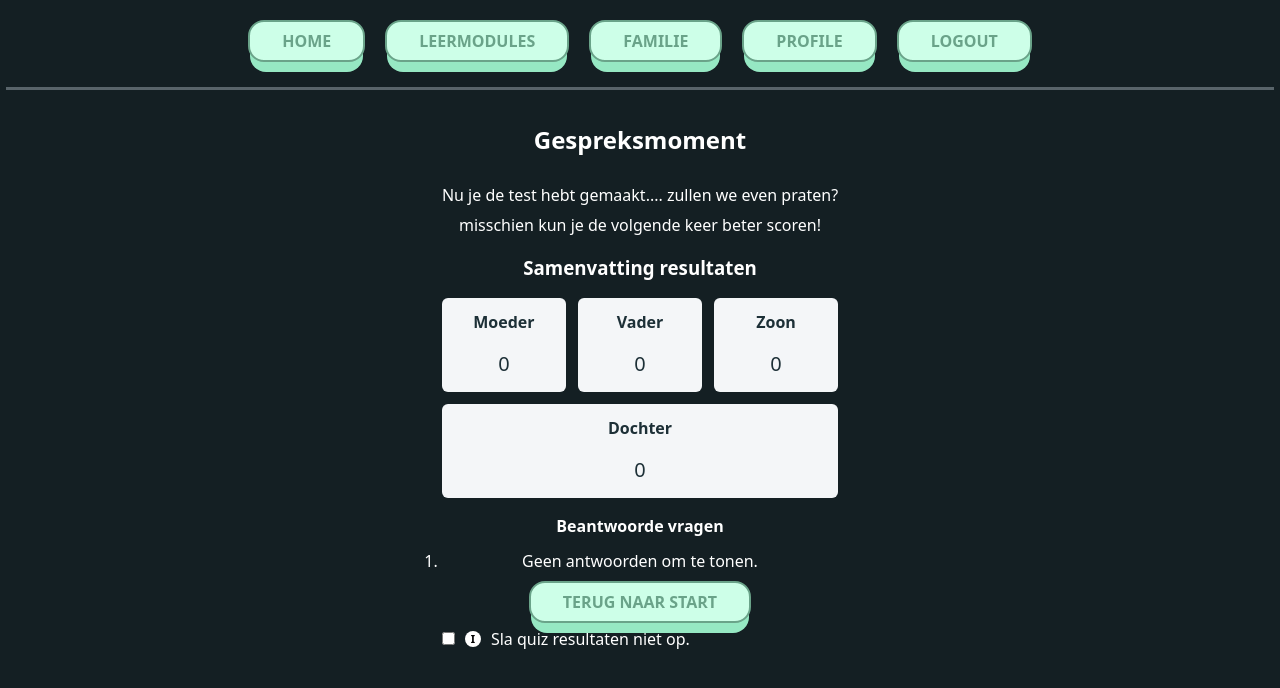
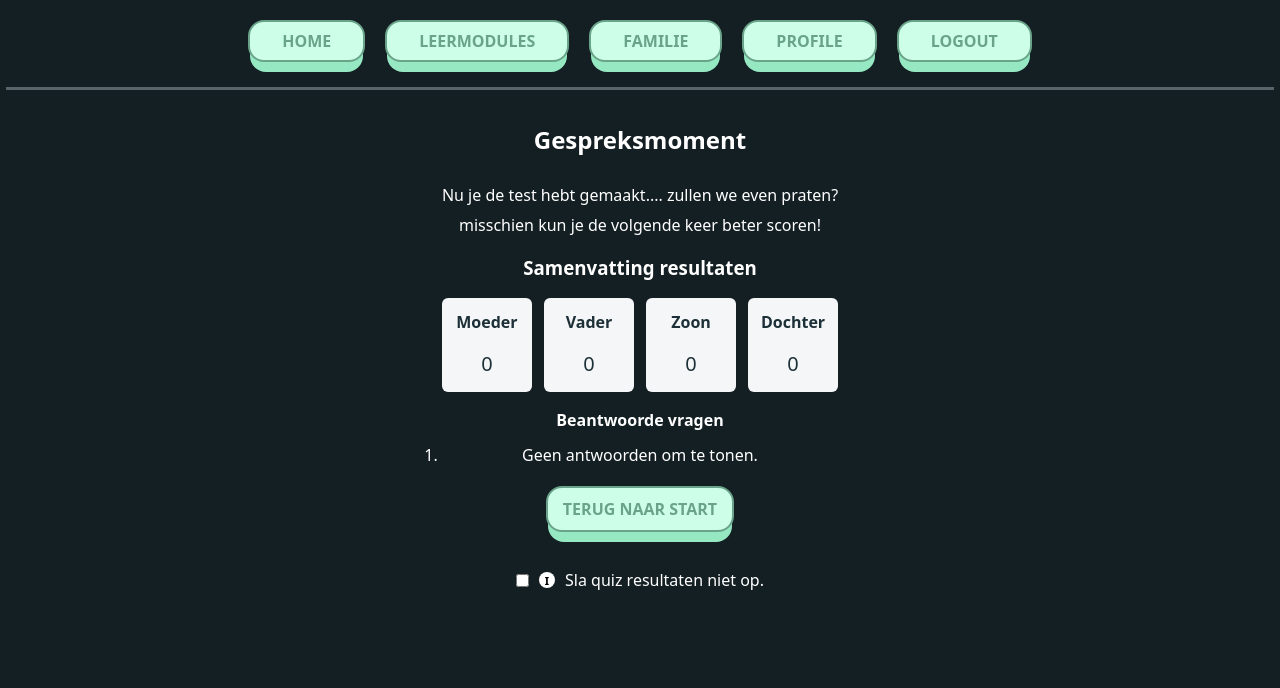
Before and after one commit to BryanBooij/TLE-3, a React (Vite) app: page /quiz/talk in a window 1280 px wide. Shown: the top 688 px of the page. Built offline with nearby package versions, Linux system fonts and the light colour scheme; sample sign-in values are in the browser's storage; a web font is replaced by a local one.

Commit message:
small fixes pre demo

```diff
--- a/src/profile/Profile.jsx
+++ b/src/profile/Profile.jsx
@@ -16,7 +16,6 @@ function Profile(){
     return (
         <div className="profile-container"> {/*⭐: Please use Id's in these situations!!!!*/}
             <h1>Profile Settings</h1>
-            <div>
             <div className="checkbox-container">
                 <div id="settings">
                     <div>
@@ -74,6 +73,12 @@ function Profile(){
                             </div>
                         </div>
                     </div>
+                    <ButtonMain text="Save" label="save" onClick={handleSave}/>
+                    {Message && (
+                        <div className="save-message">
+                            {Message}
+                        </div>
+                    )}
                 </div>
 
                 <div id="TermsAndData">
@@ -110,15 +115,7 @@ function Profile(){
                         </div>
                     </div>
                 </div>
-
             </div>
-            </div>
-            <ButtonMain text="Save" label="save" onClick={handleSave}/>
-            {Message && (
-                <div className="save-message">
-                    {Message}
-                </div>
-            )}
         </div>
     );
 }
--- a/src/profile/profile.css
+++ b/src/profile/profile.css
@@ -226,6 +226,10 @@ input:checked + .slider:before {
         background-color: var(--black-tint);
     }
 
+    button{
+        display: block;
+        margin: 3% auto;
+    }
 }
 
 #TermsAndData{
--- a/src/quiz-data/Categories.jsx
+++ b/src/quiz-data/Categories.jsx
@@ -103,7 +103,7 @@ export default function Categories() {
 
     return (
         <div className="quiz-page">
-            <h2>Kies een quiz</h2>
+            <h2>kies welke quiz je wilt maken!</h2>
             <div style={{ width: '100%', marginTop: 12 }}>
                 {categories.map((c) => (
                     <button key={c.id || c.name} className="choice-btn" onClick={() => startQuiz(c.id || c.name, c)}>
--- a/src/quiz-data/quiz.css
+++ b/src/quiz-data/quiz.css
@@ -206,7 +206,7 @@
 .talk-counts {
   display: flex;
   gap: 12px;
-  flex-wrap: wrap;
+  flex-wrap: nowrap;
   margin-bottom: 12px;
 }
 
@@ -228,6 +228,8 @@
     align-items: center;
     width: 100%;
     gap: 10px;
+    margin-top: 5%;
+    justify-content: center;
 }
 
 .talk-notes textarea {
@@ -256,6 +258,11 @@
     gap: 40px;
 }
 
+.talk-content button{
+    padding: 10px 15px;
+    margin: 3%;
+}
+
 .talk-left {
     flex: 1;
 }
```
